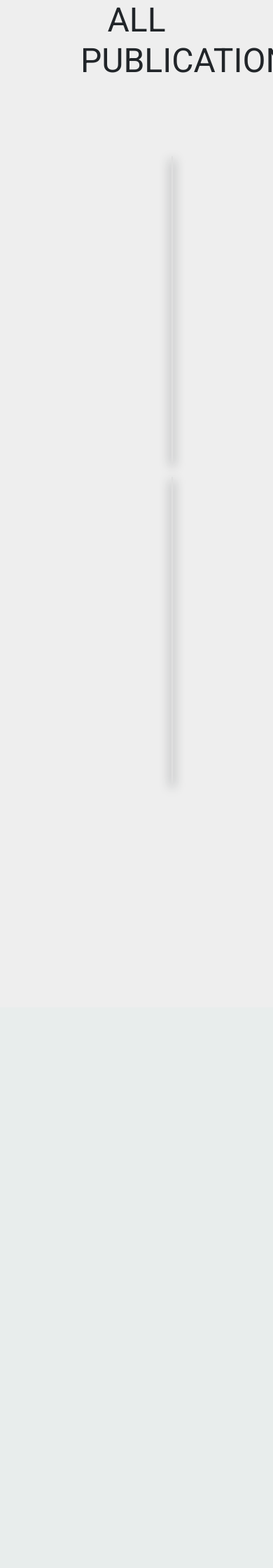
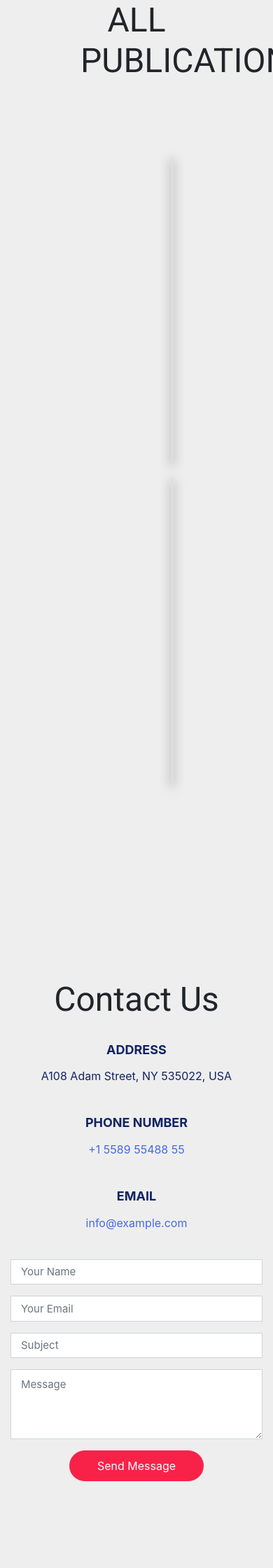
Before and after one commit to taoufiqq/gestion_de_publications, a PHP site: page / in a window 390 px wide; the page is wider, and only the part inside the window is pictured. Shown: the part 800-3040 px from the top of that part at 70% size. Before the commit the page ends 1922 px from the top of that part, so only its background shows below. Run offline with PHP 8.4, Linux system fonts and the light colour scheme; data comes from the database, SQL or seed files in the repository; some libraries are stand-ins or nearby versions; grey boxes are pictures that could not be loaded.

Commit message:
last modification

```diff
--- a/config/dbconfig.php
+++ b/config/dbconfig.php
@@ -20,7 +20,7 @@
         $password = "";
 
      try {
-       $this->connection = new PDO("mysql:host=$servername;dbname=ads", $username, $password);
+       $this->connection = new PDO("mysql:host=$servername;dbname=blog", $username, $password);
   // set the PDO error mode to exception
           $this->connection->setAttribute(PDO::ATTR_ERRMODE, PDO::ERRMODE_EXCEPTION);
          // echo "Connected successfully";
--- a/index.php
+++ b/index.php
@@ -24,12 +24,130 @@
   <!-- Favicons -->
   <link rel="stylesheet" href="styles/home.css">
   <link rel="stylesheet" href="styles/style.css">
+  <style>
+
+
+
+
+/*--------------------------------------------------------------
+# Contact Section
+--------------------------------------------------------------*/
+
+#contact {
+    padding: 60px 0;
+  }
+
+  #contact .contact-info {
+    margin-bottom: 20px;
+    text-align: center;
+  }
+
+  #contact .contact-info i {
+    font-size: 48px;
+    display: inline-block;
+    margin-bottom: 10px;
+    color: #f82249;
+  }
+
+  #contact .contact-info address,
+  #contact .contact-info p {
+    margin-bottom: 0;
+    color: #112363;
+  }
+
+  #contact .contact-info h3 {
+    font-size: 18px;
+    margin-bottom: 15px;
+    font-weight: bold;
+    text-transform: uppercase;
+    color: #112363;
+  }
+
+  #contact .contact-info a {
+    color: #4869df;
+  }
+
+  #contact .contact-info a:hover {
+    color: #f82249;
+  }
+
+  #contact .contact-address,
+  #contact .contact-phone,
+  #contact .contact-email {
+    margin-bottom: 20px;
+  }
+
+  #contact .form #sendmessage {
+    color: #f82249;
+    border: 1px solid #f82249;
+    display: none;
+    text-align: center;
+    padding: 15px;
+    font-weight: 600;
+    margin-bottom: 15px;
+  }
+
+  #contact .form #errormessage {
+    color: red;
+    display: none;
+    border: 1px solid red;
+    text-align: center;
+    padding: 15px;
+    font-weight: 600;
+    margin-bottom: 15px;
+  }
+
+  #contact .form #sendmessage.show,
+  #contact .form #errormessage.show,
+  #contact .form .show {
+    display: block;
+  }
+
+  #contact .form .validation {
+    color: red;
+    display: none;
+    margin: 0 0 20px;
+    font-weight: 400;
+    font-size: 13px;
+  }
+
+  #contact .form input,
+  #contact .form textarea {
+    padding: 10px 14px;
+    border-radius: 0;
+    box-shadow: none;
+    font-size: 15px;
+    width:100% !important;
+  }
+
+  #contact .form button[type="submit"] {
+    background: #f82249;
+    border: 0;
+    padding: 10px 40px;
+    color: #fff;
+    transition: 0.4s;
+    border-radius: 50px;
+    cursor: pointer;
+  }
+
+  #contact .form button[type="submit"]:hover {
+    background: #e0072f;
+  }
+
+
+  nav {
+    background-color:gray;
+}
+
+
+
+  </style>
 </head>
 
 <body>
   <header>
     <nav class="navbar navbar-expand-md navbar-dark fixed-top ">
-      <a class="navbar-brand" href="#">BigAds</a>
+      <a class="navbar-brand" href="#">Publications</a>
       <button class="navbar-toggler" type="button" data-toggle="collapse" data-target="#navbarCollapse"
         aria-controls="navbarCollapse" aria-expanded="false" aria-label="Toggle navigation">
         <span class="navbar-toggler-icon"></span>
@@ -191,6 +309,74 @@
   </div>
  </section>
 
+  <!--==========================
+      Contact Section
+    ============================-->
+    <section id="contact" class="section-bg wow fadeInUp">
+
+      <div class="container">
+
+        <div class="section-header">
+          <h2>Contact Us</h2>
+        </div>
+
+        <div class="row contact-info">
+
+          <div class="col-md-4">
+            <div class="contact-address">
+              <i class="ion-ios-location-outline"></i>
+              <h3>Address</h3>
+              <address>A108 Adam Street, NY 535022, USA</address>
+            </div>
+          </div>
+
+          <div class="col-md-4">
+            <div class="contact-phone">
+              <i class="ion-ios-telephone-outline"></i>
+              <h3>Phone Number</h3>
+              <p><a href="tel:+155895548855">+1 5589 55488 55</a></p>
+            </div>
+          </div>
+
+          <div class="col-md-4">
+            <div class="contact-email">
+              <i class="ion-ios-email-outline"></i>
+              <h3>Email</h3>
+              <p><a href="mailto:info@example.com">info@example.com</a></p>
+            </div>
+          </div>
+
+        </div>
+
+        <div class="form">
+          <div id="sendmessage">Your message has been sent. Thank you!</div>
+          <div id="errormessage"></div>
+          <form action="" method="post" role="form" class="contactForm">
+            <div class="form-row">
+              <div class="form-group col-md-6">
+                <input type="text" name="name" class="form-control" id="name" placeholder="Your Name" data-rule="minlen:4" data-msg="Please enter at least 4 chars" />
+                <div class="validation"></div>
+              </div>
+              <div class="form-group col-md-6">
+                <input type="email" class="form-control" name="email" id="email" placeholder="Your Email" data-rule="email" data-msg="Please enter a valid email" />
+                <div class="validation"></div>
+              </div>
+            </div>
+            <div class="form-group">
+              <input type="text" class="form-control" name="subject" id="subject" placeholder="Subject" data-rule="minlen:4" data-msg="Please enter at least 8 chars of subject" />
+              <div class="validation"></div>
+            </div>
+            <div class="form-group">
+              <textarea class="form-control" name="message" rows="5" data-rule="required" data-msg="Please write something for us" placeholder="Message"></textarea>
+              <div class="validation"></div>
+            </div>
+            <div class="text-center"><button type="submit">Send Message</button></div>
+          </form>
+        </div>
+
+      </div>
+    </section><!-- #contact -->
+
   <script src="https://code.jquery.com/jquery-3.4.1.slim.min.js"
     integrity="sha384-J6qa4849blE2+poT4WnyKhv5vZF5SrPo0iEjwBvKU7imGFAV0wwj1yYfoRSJoZ+n" crossorigin="anonymous">
   </script>
--- a/styles/home.css
+++ b/styles/home.css
@@ -1,6 +1,4 @@
-nav {
-    background-color:#F52601;
-}
+
 .navbar-dark .navbar-nav .nav-link {
     color:white;
 }
@@ -15,7 +13,7 @@ nav {
     cursor: pointer;
 }
 
-.btn1 {
+/* .btn1 {
     background: rgb(55, 191, 226);
     background: linear-gradient(163deg, rgba(55, 191, 226, 1) 0%, rgba(45, 253, 117, 1) 100%);
 }
@@ -23,7 +21,7 @@ nav {
 .btn2 {
     background: rgb(55, 191, 226);
     background: linear-gradient(163deg, rgba(55, 191, 226, 1) 0%, rgba(45, 253, 117, 1) 100%);
-}
+} */
 
 .navbar-nav li a {
     font-family: "montserrat", sans-serif;
@@ -120,7 +118,7 @@ textarea {
 
 .butt {
     width: 100%;
-    background: #f52601;
+    background: #837978;
     color: #fff;
     border-radius: 0;
     border: none;
@@ -191,7 +189,6 @@ textarea {
 .card .news-content .post-meta a {
     text-decoration: none;
     padding-right: 10px;
-    color: ;
     font-weight: bold;
     transition: .5s;
 }
@@ -214,7 +211,6 @@ textarea {
     font-size: 16px;
     margin: 10px 0 0;
     padding: 0;
-    color: ;
     transition: .5s;
     opacity: 0;
     word-break: break-all;
--- a/styles/login.css
+++ b/styles/login.css
@@ -45,8 +45,6 @@ a {
 
 button {
     border-radius: 20px;
-    border: 1px solid #FF4B2B;
-    background-color: #FF4B2B;
     color: #FFFFFF;
     font-size: 12px;
     font-weight: bold;
@@ -162,7 +160,6 @@ input {
 }
 
 .overlay {
-    background: #FF416C;
     background: -webkit-linear-gradient(to right, #FF4B2B, #FF416C);
     background: linear-gradient(to right, #FF4B2B, #FF416C);
     background-repeat: no-repeat;
```
Also changed, not shown: login.php (+14 -0 lines), profile.php (+9 -0 lines), imgs/header.png, imgs/header1.png, imgs/header2.png, styles/style.css (line endings or trailing spaces).
